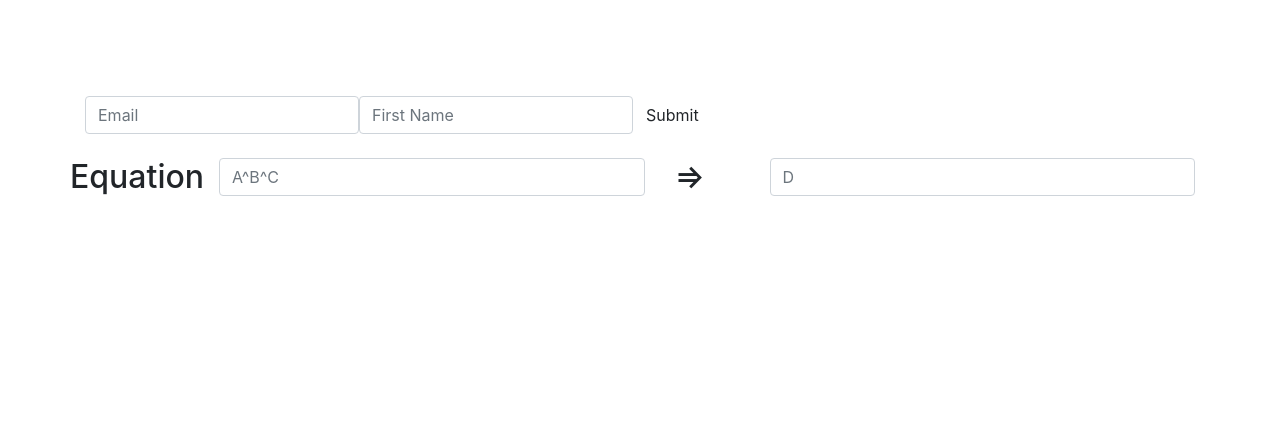
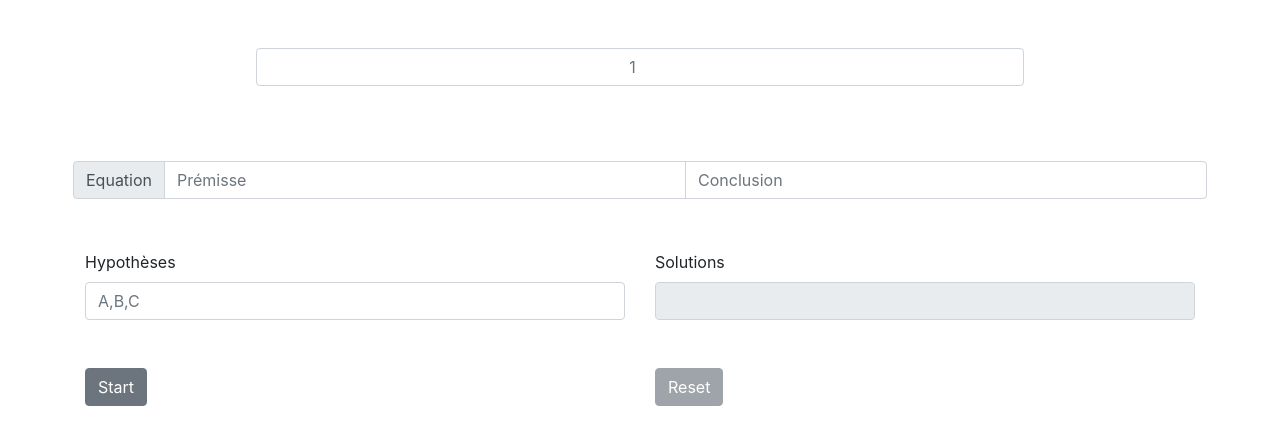
Before and after one commit to RemiPapillier/Systeme_Expert, a Flask app: page / in a window 1280 px wide. Shown: the top 445 px of the page. Run offline with Flask 2, Linux system fonts and the light colour scheme; some libraries are stand-ins or nearby versions.

Commit message:
Main intelligence

```diff
--- a/app.py
+++ b/app.py
@@ -1,4 +1,5 @@
-from flask import Flask, render_template, request, jsonify
+from flask import Flask, render_template, request
+from pythonObjects.main import *
 
 app = Flask(__name__)
 
@@ -6,18 +7,30 @@ app = Flask(__name__)
 def index():
 	return render_template('home.html')
 
-@app.route('/process', methods=['POST'])
-def process():
 
-	email = request.form['email']
-	name = request.form['name']
+@app.route('/create_eq', methods=['POST','GET'])
+def create_eq():
+    data = request.values
+    premisse, conclusion = data['premisse'], data['conclusion']
+    add_eq(premisse, conclusion)
+    return data
 
-	if name and email:
-		newName = name[::-1]
+@app.route('/create_hyp', methods=['POST','GET'])
+def create_hyp():
+    data = request.values
+    hypothese = data['hypothese']
+    add_hyp(hypothese)
+    return data
 
-		return jsonify({'name' : newName})
+@app.route('/generate_solutions', methods=['POST','GET'])
+def generate_solutions():
+    solution = get_solution()
+    return solution
 
-	return jsonify({'error' : 'Missing data!'})
+@app.route('/reset', methods=['POST','GET'])
+def reset():
+    reset_systeme()
+    return "ok"
 
 if __name__ == '__main__':
 	app.run(debug=True)
--- a/pythonObjects/main.py
+++ b/pythonObjects/main.py
@@ -1,7 +1,56 @@
-from Hypothese import Hypothese
-from Systeme import Systeme
-from Equation import Equation
+from .hypothese import *
+from .systeme import *
+from .equation import *
 
+S = Systeme()
+H = Hypothese()
+
+def reset_systeme():
+    S = Systeme()
+    H = Hypothese()
+
+def add_eq(prem, conc):
+    premisse_list=[]
+    for i in prem:
+        if i.isalpha():
+            premisse_list.append(i)
+    conclusion_list = []
+    for j in conc:
+        if j.isalpha():
+            conclusion_list.append(j)
+    S.append_equation(Equation(premisse_list, conclusion_list))
+
+def add_hyp(hyp):
+    for i in hyp:
+        if i.isalpha():
+            H.append_fact(i)
+
+def get_solution():
+    solution = []
+    while H.facts:
+        fait = H.first_item()
+        for e in S.systeme:
+            if(fait in e.premisse):
+                e.premisse.remove(fait)
+            #Condition qui permet d'éviter de relire une ligne dont on a déjà récupéré la conclusion
+            if(not e.premisse and e.conclusion):
+                for f in e.conclusion:
+                    H.append_fact(f)
+                e.remove_conclusion()
+        solution.append(fait)
+        H.delete_first_item()
+    return(str(solution))
+
+
+def display():
+    for e in S.systeme:
+        print(e.premisse)
+        print(e.conclusion)
+    for f in H.facts:
+        print(f)
+
+
+"""
 state = False
 #Récupérer le nombre d'équations du système avec une entrée user
 while(state == False):
@@ -62,3 +111,4 @@ while H.facts:
     H.delete_first_item()
 
 print(solution)
+"""
--- a/pythonObjects/systeme.py
+++ b/pythonObjects/systeme.py
@@ -1,5 +1,5 @@
 #Un certain nombre d'équations
-from Equation import Equation
+from .equation import *
 
 class Systeme:
 
--- a/templates/home.html
+++ b/templates/home.html
@@ -13,40 +13,60 @@
 </head>
 
 <body>
-    <div class="container">
-        <br><br><br><br>
-        <form class="form-inline">
-            <div class="form-group">
-                <label class="sr-only" for="emailInput">Email address</label>
-                <input type="email" class="form-control" id="emailInput" placeholder="Email">
+    <br><br>
+    <div class="row">
+        <div class="col">
+            <input id="inputeq" placeholder="1" class="form-control" style="text-align: center; width: 60%; margin: auto;" type="number" min="1" max="10">
+        </div>
+    </div>
+    <br><br><br>
+    <div class="container equations">
+        <div class="row">
+            <!--<div class="col">
+                <label for="premisse">Premisse</label>
+                <div class="input-group">
+                    <input id="premisse" type="text" class="form-control premisse" placeholder="A^B^C">
+                </div>
             </div>
-            <div class="form-group">
-                <label class="sr-only" for="nameInput">Name</label>
-                <input type="text" class="form-control" id="nameInput" placeholder="First Name">
+            <div class="col">
+                <label for="conclusion">Conclusion</label>
+                <div class="input-group">
+                    <input id="conclusion" type="text" class="form-control conclusion" placeholder="D">
+                </div>
+            </div>-->
+            <div class="input-group equation" style="margin: 3px;">
+                <div class="input-group-prepend">
+                  <span class="input-group-text">Equation</span>
+                </div>
+                <input id="premisse" type="text" aria-label="premisse" class="form-control premisse" placeholder="Prémisse">
+                <input id="conclusion" type="text" aria-label="conclusion" class="form-control conclusion" placeholder="Conclusion">
             </div>
-            <button type="submit" class="btn btn-default">Submit</button>
-        </form>
-        <br>
-        <div id="successAlert" class="alert alert-success" role="alert" style="display:none;"></div>
-        <div id="errorAlert" class="alert alert-danger" role="alert" style="display:none;"></div>
+        </div>
     </div>
     <div class="container">
+        <br><br>
         <div class="row">
-            <h2>Equation</h2>
             <div class="col">
+                <label for="hypothese">Hypothèses</label>
                 <div class="input-group">
-                    <input id="premisse" type="text" class="form-control" placeholder="A^B^C">
+                    <input id="hypothese" type="text" class="form-control hypothese" placeholder="A,B,C">
                 </div>
             </div>
-            <div class="col-1">
-                <h2>=></h2>
+            <div class="col">
+                <label for="solution">Solutions</label>
+                <div class="input-group">
+                    <input id="solution" type="text" class="form-control">
+                </div>
+            </div>
+        </div>
+        <br><br>
+        <div class="row">
+            <div class="col">
+                <button id="launch" onclick="resolve()" type="button" class="btn btn-secondary">Start</button>
             </div>
             <div class="col">
-                <div class="input-group">
-                    <input id="conclusion" type="text" class="form-control" placeholder="D">
-                </div>
+                <button id="reset" onclick="reset()" type="button" class="btn btn-secondary">Reset</button>
             </div>
-
         </div>
     </div>
 
@@ -61,41 +81,82 @@
 </html>
 
 <script>
+
     $(document).ready(function () {
+        $('#solution').attr('disabled', 'disabled');
+        $('#reset').attr('disabled', 'disabled');
 
-
-
-
-        $('form').on('submit', function (event) {
-
-            $.ajax({
-                data: {
-                    name: $('#nameInput').val(),
-                    email: $('#emailInput').val()
-                },
-                type: 'POST',
-                url: '/process',
-                success: function (data) {
-                    if (data.error) {
-                        $('#errorAlert').text(data.error).show();
-                        $('#successAlert').hide();
+        $('#inputeq').change(function () {
+            var form = document.getElementById("inputeq");
+            var entry = this.value;
+            var count = 0;
+            $('.equation').each(function () {
+                count += 1;
+            })
+            diff = count - entry;
+            if (form.checkValidity()) {
+                if (diff < 0) {
+                    for (var i = 0; i < (Math.abs(diff)); i++) {
+                        $('.equations').append('<div class="row"><div class="input-group equation" style="margin: 3px;"><div class="input-group-prepend"><span class="input-group-text">Equation</span></div><input type="text" aria-label="premisse" class="form-control premisse" placeholder="Prémisse"><input type="text" aria-label="conclusion" class="form-control conclusion" placeholder="Conclusion"></div></div>');
                     }
-                    else {
-                        $('#successAlert').text(data.name).show();
-                        $('#errorAlert').hide();
+                }
+                else {
+                    for (var j = 0; j < (Math.abs(diff)); j++) {
+                        $('.equation').last().remove();
                     }
-
                 }
-            });
-
-            event.preventDefault();
-
-        });
-
+            }
+        })
     });
 
-    function alerter_test() {
-        alert("Hello");
+    function resolve() {
+        $('.premisse').attr('disabled', 'disabled');
+        $('.conclusion').attr('disabled', 'disabled');
+        $('#hypothese').attr('disabled', 'disabled');
+        $('#reset').attr('disabled', false);
+
+        $('.equation').each(function () {
+            var prem = $(this).find('.premisse').val();
+            var conc = $(this).find('.conclusion').val();
+            var myDic = {
+                'premisse': prem,
+                'conclusion': conc,
+            }
+            $.ajax({
+                type: "POST",
+                data: myDic,
+                url: '/create_eq'
+            })
+        })
+        var hyp = $('.hypothese').val();
+        var hypDic = {
+            'hypothese': hyp
+        }
+        $.ajax({
+            type: "POST",
+            data: hypDic,
+            url: '/create_hyp'
+        })
+        $.ajax({
+            type: "POST",
+            url: '/generate_solutions',
+            success: function (res) {
+                $('#solution').val(res)
+            }
+        })
+    }
+
+    function reset() {
+        $('.premisse').attr('disabled', false);
+        $('.conclusion').attr('disabled', false);
+        $('#hypothese').attr('disabled', false);
+        $('#reset').attr('disabled', 'disabled');
+        $('#solution').val("")
+
+        $.ajax({
+            type: "POST",
+            url: '/reset',
+        })
     }
 
 </script>
```
